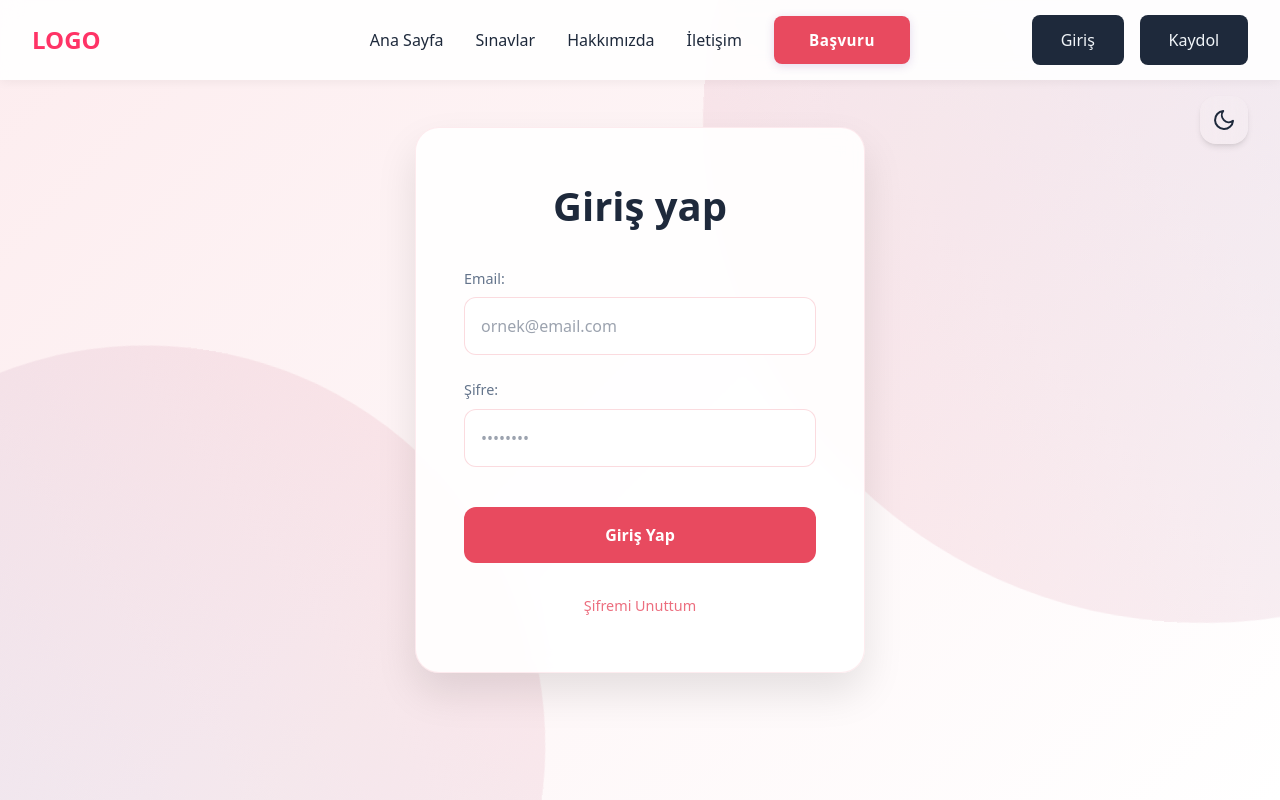
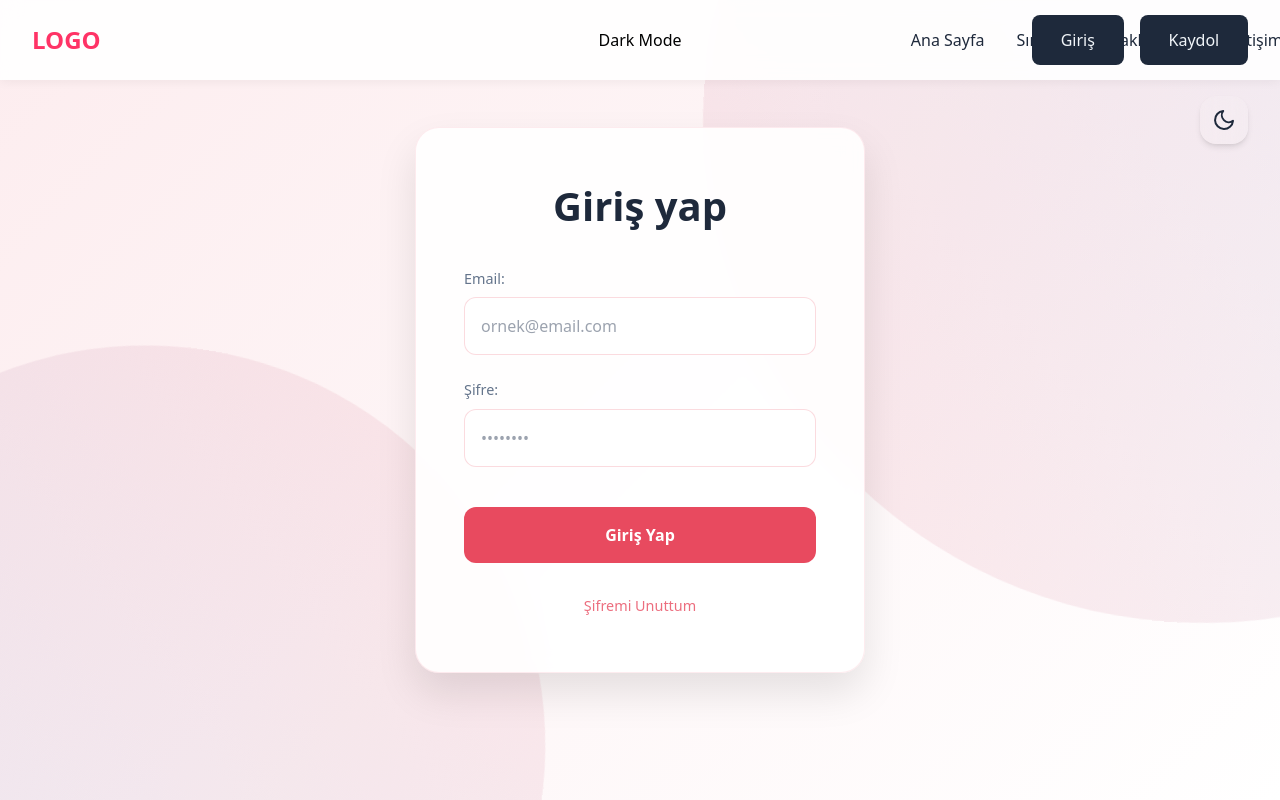
Before and after one commit to alifuatakbas/e-math-frontend, a Next.js app: page /login in a window 1280 px wide. Built offline with nearby package versions, Linux system fonts and the light colour scheme.

Commit message:
hakkimizda düzeni

```diff
--- a/app/components/Navbar.tsx
+++ b/app/components/Navbar.tsx
@@ -57,26 +57,29 @@ const Navbar: React.FC = () => {
       const savedTheme = localStorage.getItem('theme');
       return savedTheme === 'dark';
     }
-    return false; // varsayılan olarak light mode
+    return false;
   });
 
+  const toggleTheme = () => {
+    const newDarkMode = !isDarkMode;
+    setIsDarkMode(newDarkMode);
+    localStorage.setItem('theme', newDarkMode ? 'dark' : 'light');
+    document.documentElement.classList.toggle('dark-theme', newDarkMode);
+    document.body.style.backgroundColor = newDarkMode ? '#0F172A' : '#F8FAFC';
+  };
   // Tema yönetimi için useEffect
   useEffect(() => {
-    // Sayfa yüklendiğinde localStorage'dan tema tercihini al
     const savedTheme = localStorage.getItem('theme');
     if (savedTheme) {
       const isDark = savedTheme === 'dark';
       setIsDarkMode(isDark);
       document.documentElement.classList.toggle('dark-theme', isDark);
       document.body.style.backgroundColor = isDark ? '#0F172A' : '#F8FAFC';
-    } else {
-      // Eğer tema kaydedilmemişse varsayılan olarak light mode kullan
-      setIsDarkMode(false);
-      document.documentElement.classList.remove('dark-theme');
-      document.body.style.backgroundColor = '#F8FAFC';
     }
+  }, []);
 
-    // Tema değişikliklerini dinle
+  // Tema değişikliklerini dinle
+  useEffect(() => {
     const handleStorageChange = (e: StorageEvent) => {
       if (e.key === 'theme') {
         const newTheme = e.newValue;
@@ -88,11 +91,9 @@ const Navbar: React.FC = () => {
     };
 
     window.addEventListener('storage', handleStorageChange);
+    return () => window.removeEventListener('storage', handleStorageChange);
+  }, []);
 
-    return () => {
-      window.removeEventListener('storage', handleStorageChange);
-    };
-  }, []); // Sadece component mount olduğunda çalışsın
 
   useEffect(() => {
     localStorage.setItem('theme', isDarkMode ? 'dark' : 'light');
@@ -164,6 +165,13 @@ const Navbar: React.FC = () => {
           <Link href="/" className={styles.logo}>
             LOGO
           </Link>
+            {/* Tema değiştirme butonu ekleyelim */}
+          <button
+            onClick={toggleTheme}
+            className={styles.themeToggle}
+          >
+            {isDarkMode ? 'Light Mode' : 'Dark Mode'}
+          </button>
 
           <div
             className={`${styles.hamburger} ${isMenuOpen ? styles.active : ''}`}
```
